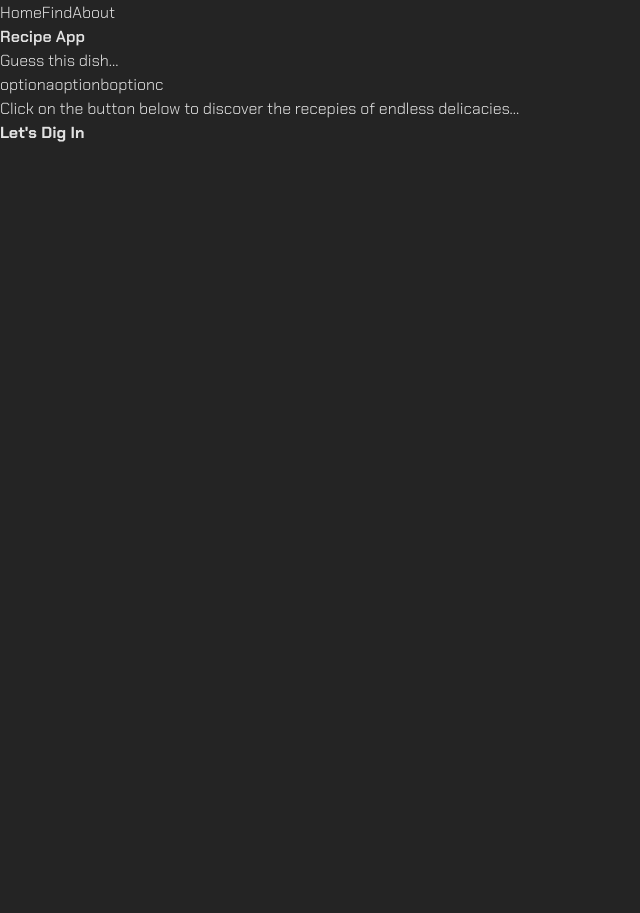
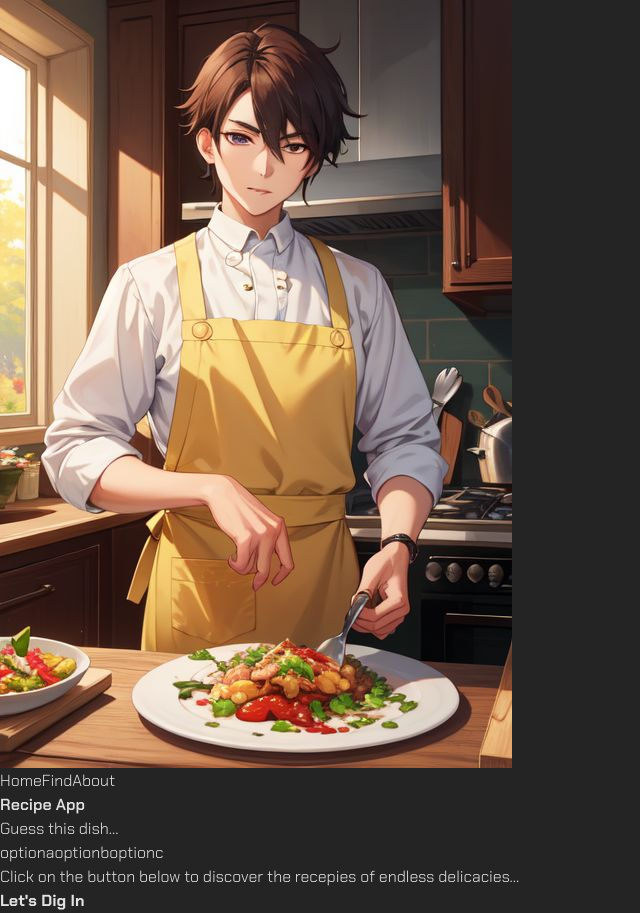
Before and after one commit to OnkarDeshmukh67/FoodApp, a React (Vite) app in the folder client/: page / in a window 1280 px wide. Shown: the whole page, without its empty margins (0-640 px from the left). Before the commit the page ends 800 px from the top, so only its background shows below. Built offline with nearby package versions, Linux system fonts and the light colour scheme.

Commit message:
fifth commit

```diff
--- a/client/src/pages/Homepage.jsx
+++ b/client/src/pages/Homepage.jsx
@@ -5,6 +5,7 @@ import DisplayFood from './components/DisplayFood'
 const Homepage = () => {
   return (
     <>
+      <div className='w-screen min-h-screen fixed'> <img src="../../public/anime_chef.jpeg" alt="" /> </div>
       <div className='homepage_wrapper h-screen w-screen relative'>
 
         <Navbar />
@@ -14,7 +15,7 @@ const Homepage = () => {
         <DisplayFood />
         </section>
 
-        <div className='w-4/5 h-auto m-8 flex flex-col chakra-petch-light text-center justify-center items-center'>
+        <div className='w-screen h-auto mt-16 flex flex-col chakra-petch-light text-center justify-center items-center'>
           <p className='w-auto h-auto text-md'> Click on the button below to discover the recepies of endless delicacies... </p>
           <button className='h-16 w-24 rounded-xl chakra-petch-bold text-[#242424] bg-white'>Let's Dig In</button>
         </div>
```
Also changed, not shown: client/public/anime_chef.jpeg (added).
